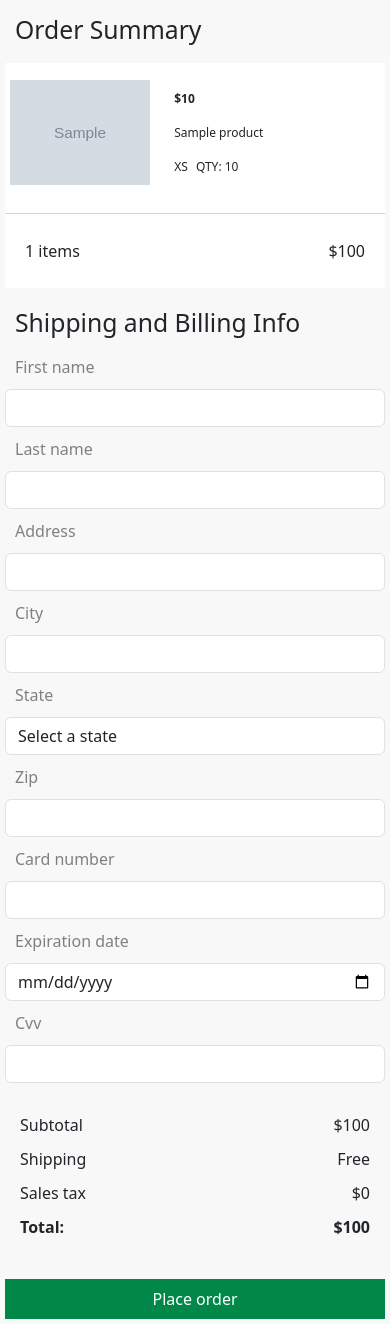
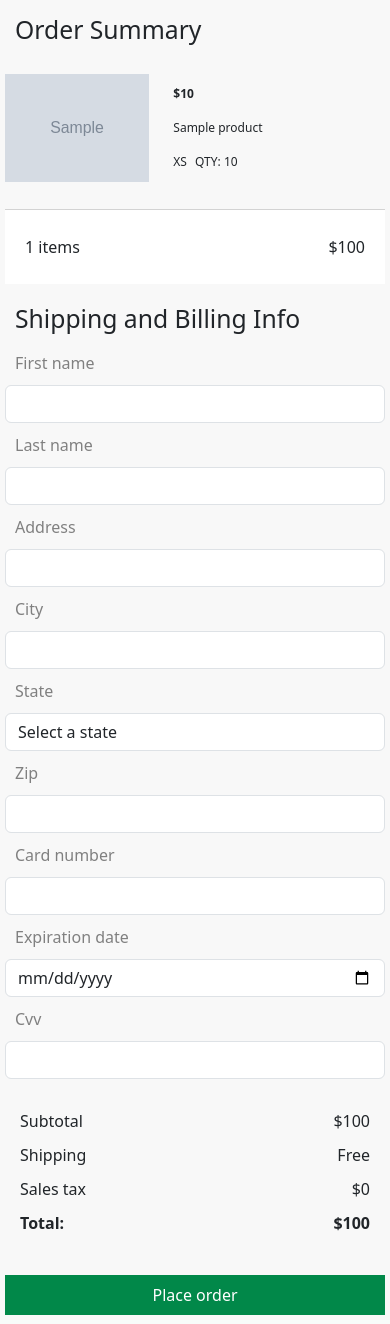
Before and after one commit to NickG35/Threadz, a Django app: page /orders/checkout in a window 390 px wide. Shown: the part 56-1380 px from the top of the page. Run offline with Django 5.2, Linux system fonts and the light colour scheme; a user stored in the database is signed in; tables that the repository leaves empty hold one stand-in row (values such as "Sample post"); grey boxes marked "Sample" are stand-in pictures; parts of the project's set-up code (start-up, migrations or seed data) failed here and were passed over; some libraries are stand-ins or nearby versions.

Commit message:
added responsiveness to checkout page spacing and layout

```diff
--- a/orders/templates/checkout.html
+++ b/orders/templates/checkout.html
@@ -10,7 +10,7 @@
         <div class="summary-container">
             <h2 class="order-header">Order Summary</h2>
                 {% for items in cart_items %}
-                <div id="checkout-cart" class="cart-container">
+                <div id="checkout-cart">
                     <div id="cart-row" class="row align-items-center mb-3">
                         <div class="col-5">
                                 {% if items.product.created_by %}
```
